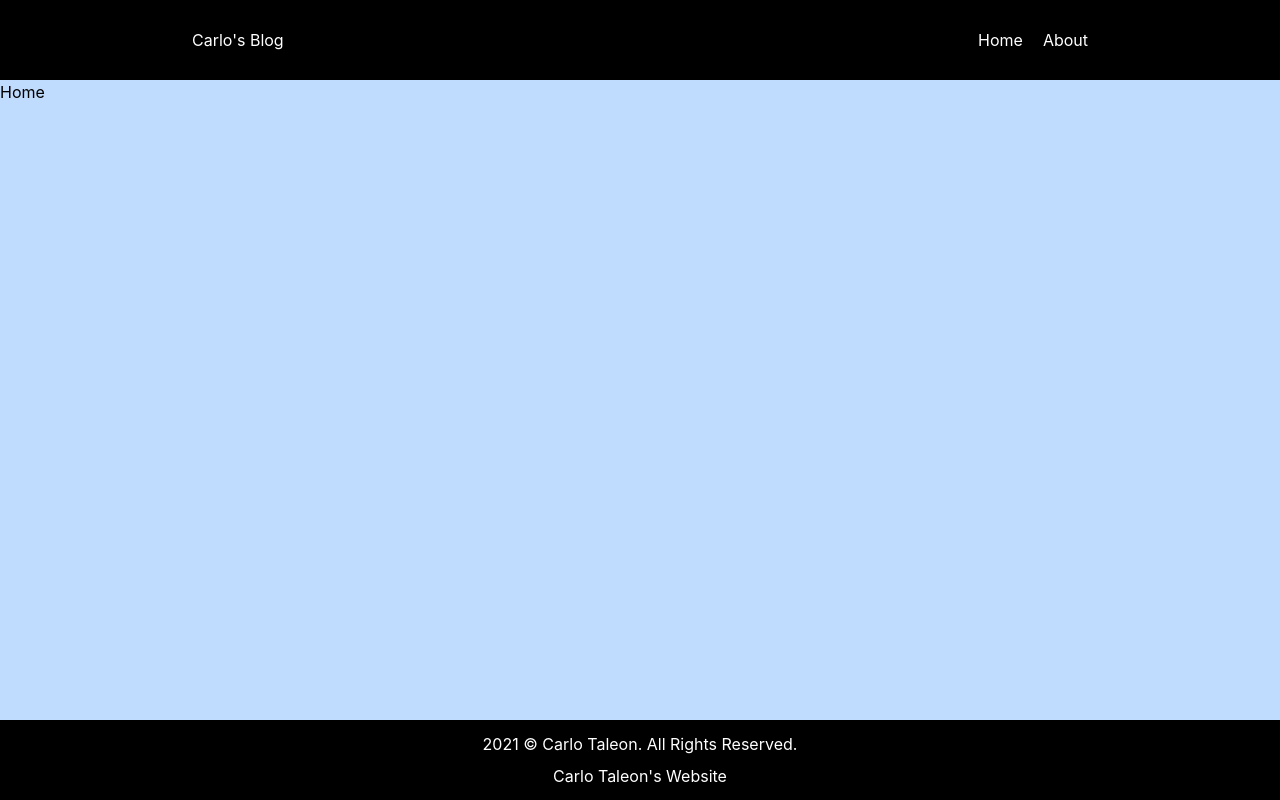
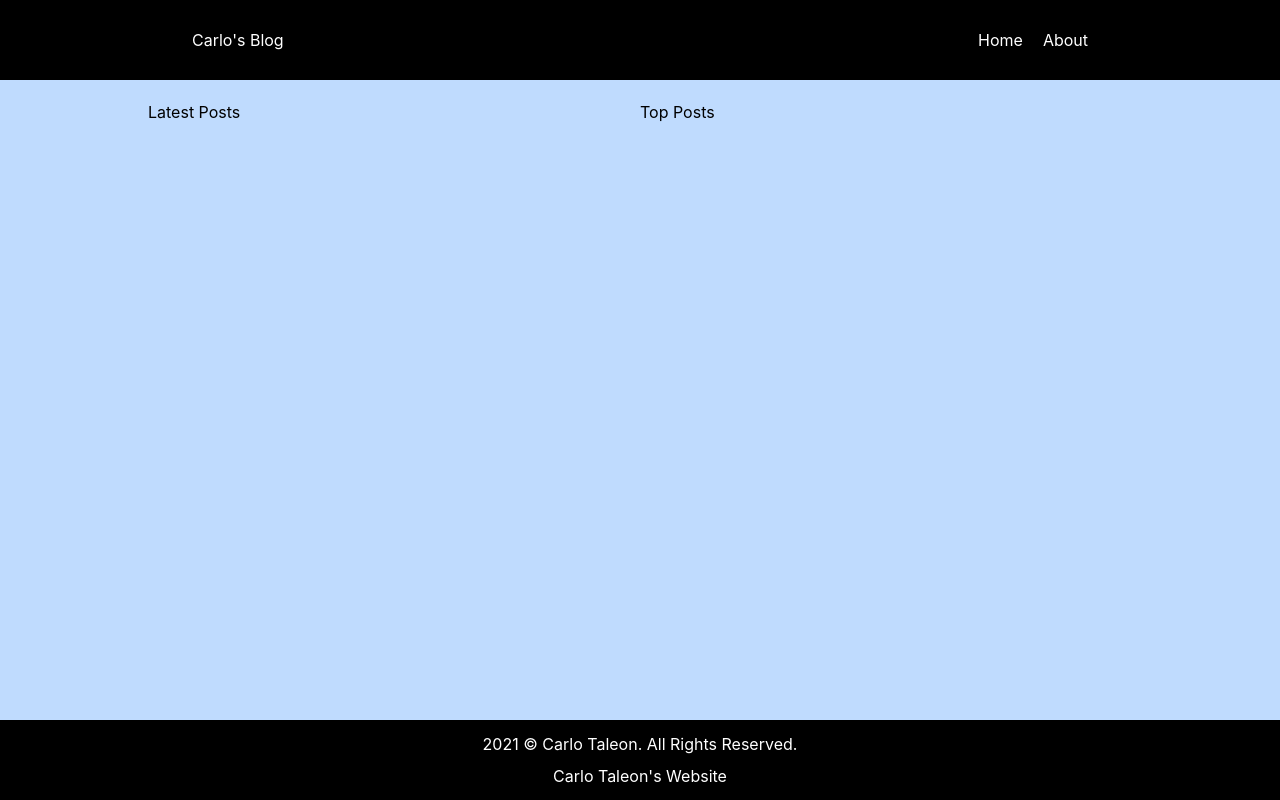
Before and after one commit to Blankeos/nextjs-typescript, a Next.js app in the folder blog-app/: page / in a window 1280 px wide. Built offline with nearby package versions, Linux system fonts and the light colour scheme.

Commit message:
Wrote more code for pages

```diff
--- a/blog-app/pages/about.tsx
+++ b/blog-app/pages/about.tsx
@@ -1,5 +1,6 @@
 import Head from "next/head";
 import Image from "next/image";
+import Container from "../components/Container";
 
 export default function About() {
   return (
@@ -13,7 +14,7 @@ export default function About() {
         <link rel="icon" href="/favicon.ico" />
       </Head>
       {/* Container */}
-      <div className="">About</div>
+      <Container>About Page yay</Container>
     </>
   );
 }
--- a/blog-app/pages/index.tsx
+++ b/blog-app/pages/index.tsx
@@ -1,5 +1,6 @@
 import Head from "next/head";
 import Image from "next/image";
+import Container from "../components/Container";
 
 export default function Home() {
   return (
@@ -9,8 +10,20 @@ export default function Home() {
         <meta name="description" content="Generated by create next app" />
         <link rel="icon" href="/favicon.ico" />
       </Head>
-      {/* Container */}
-      <div className="">Home</div>
+      <Container>
+        <div className="grid grid-cols-2">
+          <LatestPosts />
+          <TopPosts />
+        </div>
+      </Container>
     </>
   );
 }
+
+function LatestPosts() {
+  return <div>Latest Posts</div>;
+}
+
+function TopPosts() {
+  return <div>Top Posts</div>;
+}
```
